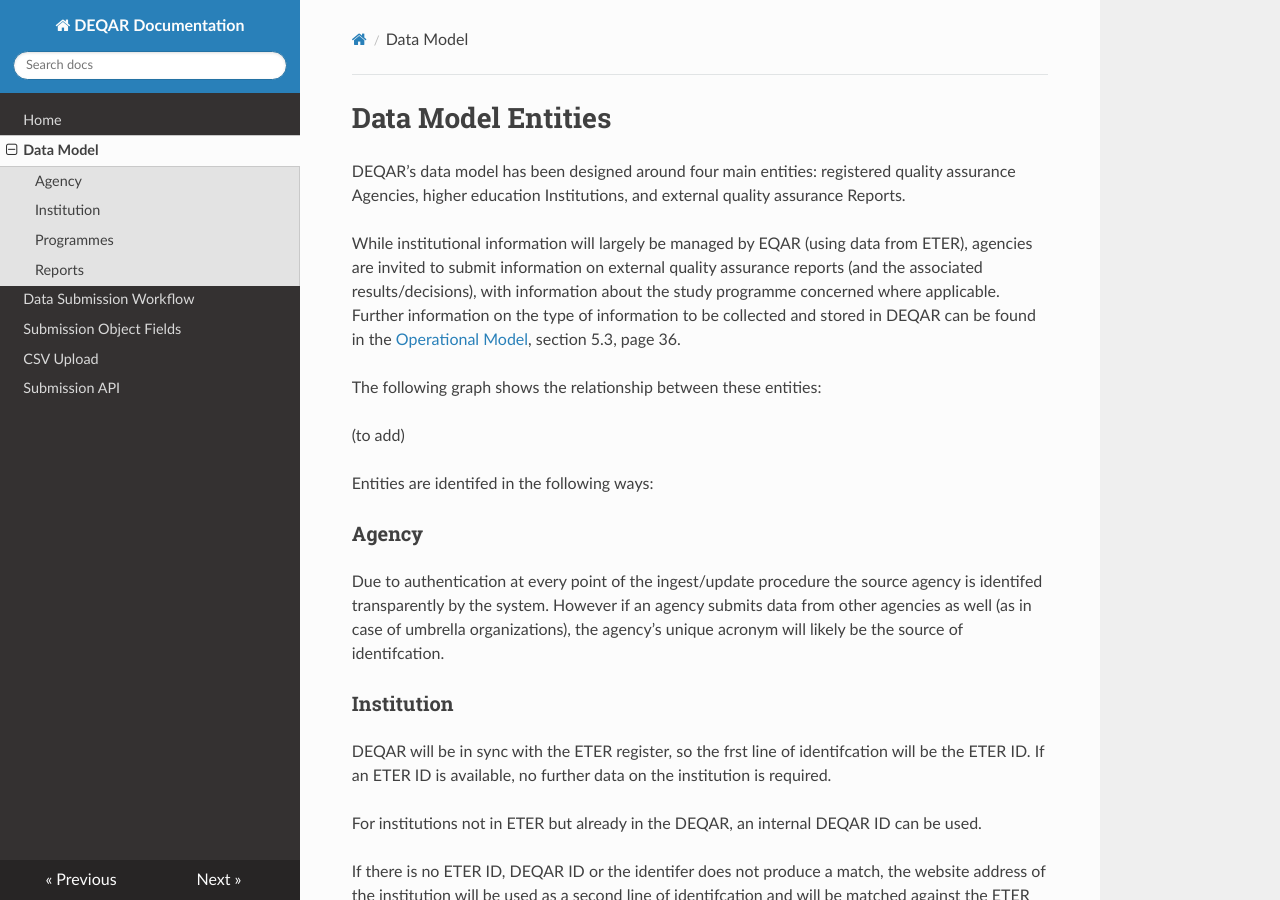
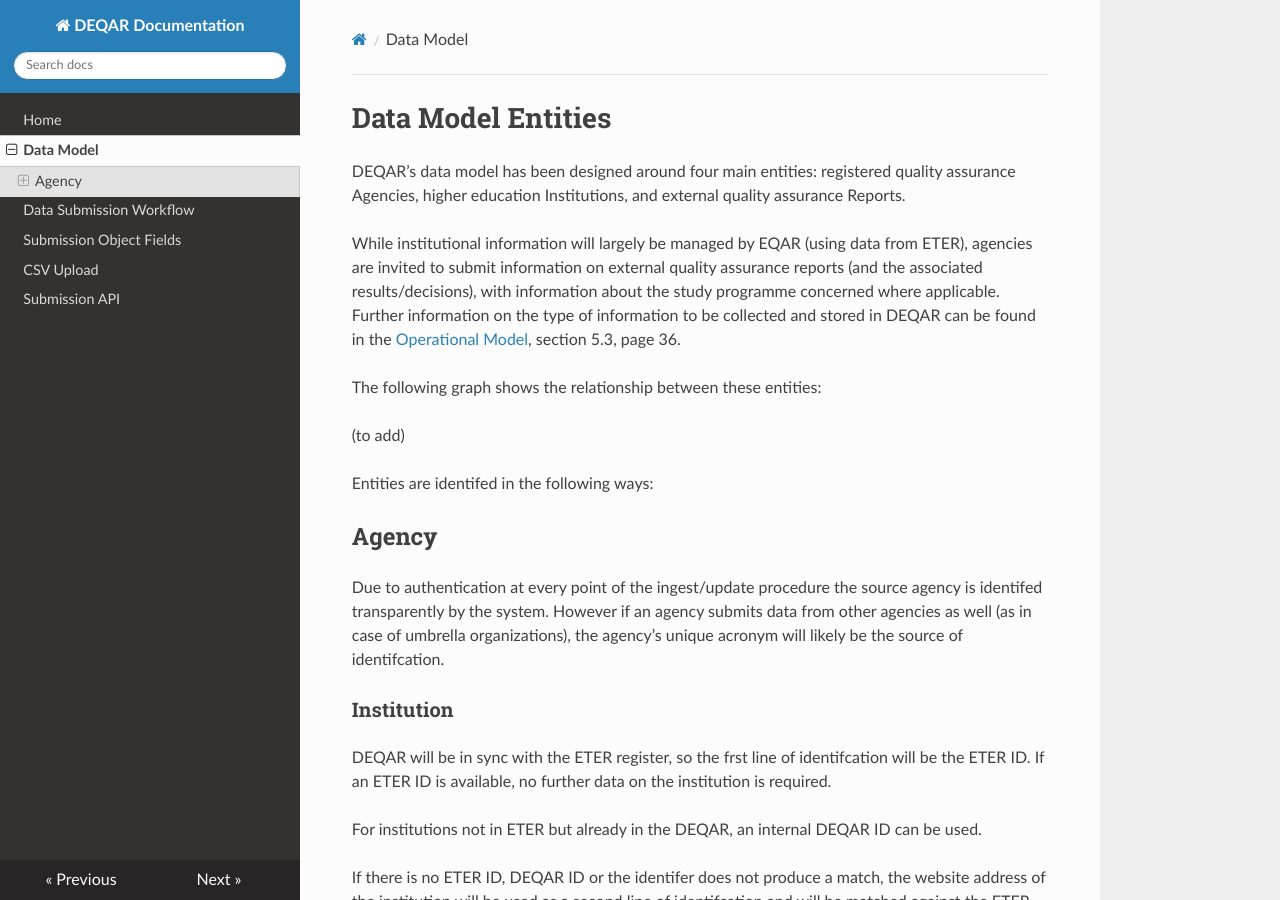
Before and after one commit to EQAR/deqar-docs, an MkDocs documentation site: the page built from docs/data_model.md, in a window 1280 px wide and 900 px high. Built offline with MkDocs 1.6.1, drawn with Linux system fonts in a browser that asks for light colours; nearby versions of some CDN libraries; old or Windows-style settings are respelled for this version of MkDocs.

```diff
--- a/docs/data_model.md
+++ b/docs/data_model.md
@@ -18,7 +18,7 @@ The following graph shows the relationship between these entities:
 
 Entities are identifed in the following ways:
 
-### Agency
+## Agency
 
 
 Due to authentication at every point of the ingest/update procedure the source
```
